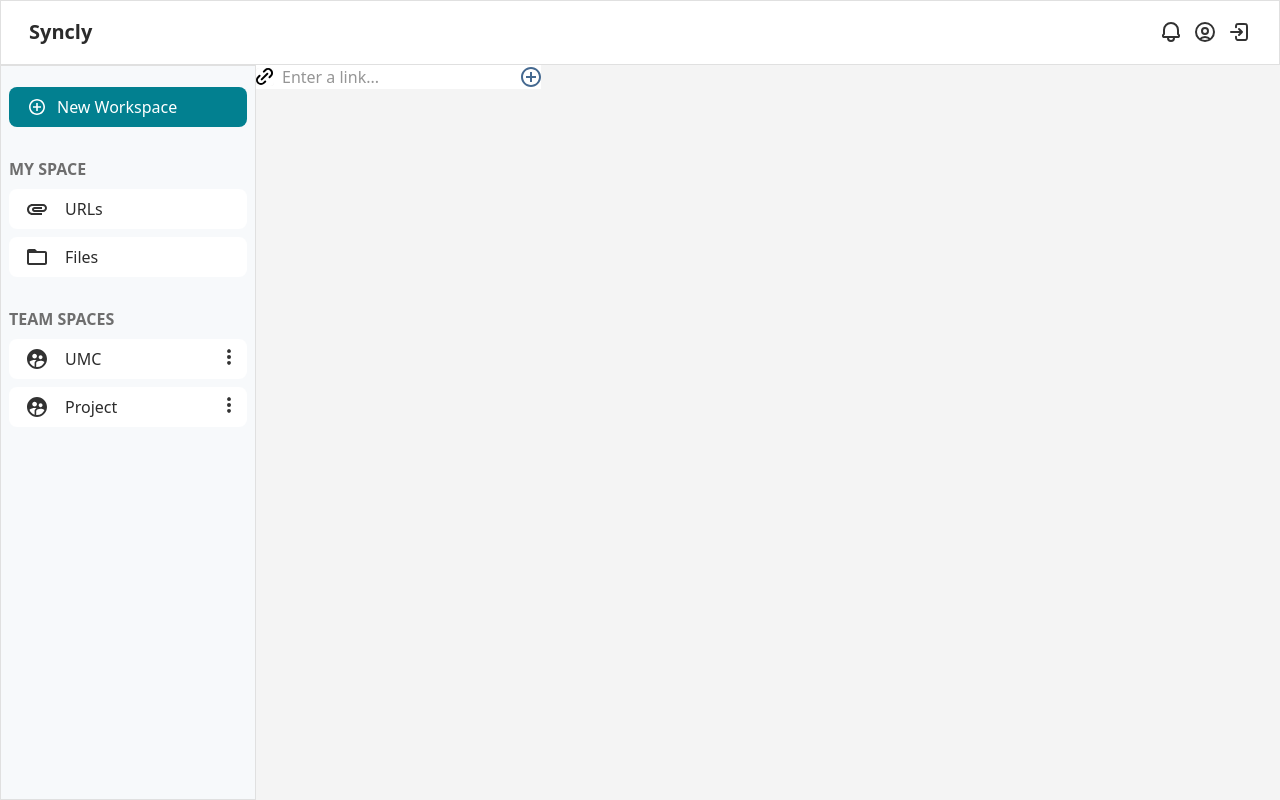
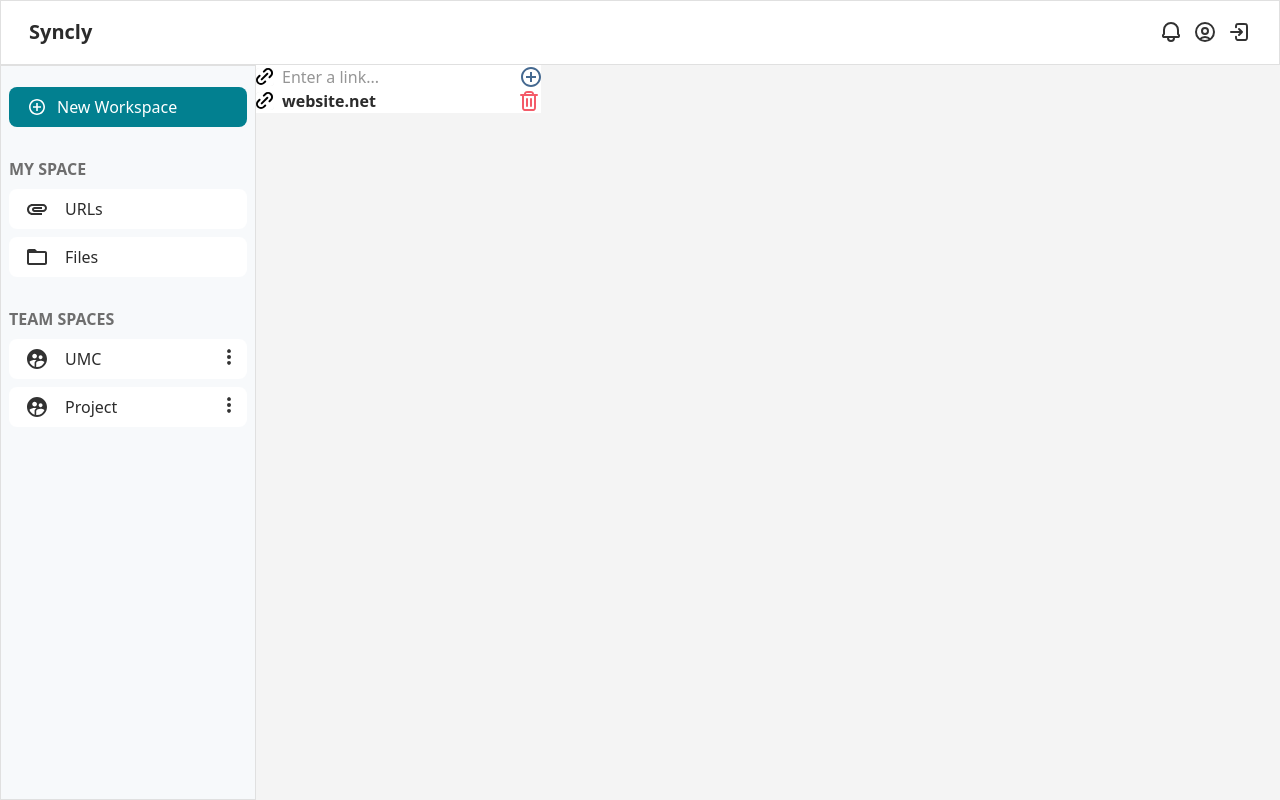
Before and after one commit to SynclyProject/Syncly-FE, a React (Vite) app in the folder Syncly/: page / in a window 1280 px wide. Built offline with nearby package versions, Linux system fonts and the light colour scheme.

Commit message:
feat: url, url input 합친 컴포넌트

```diff
--- /dev/null
+++ b/Syncly/src/components/URLs/Url.tsx
@@ -0,0 +1,32 @@
+import Icon from "../../shared/ui/Icon";
+
+type TUrlStateProps = {
+  state: "input" | "url";
+};
+interface IUrlProps extends TUrlStateProps {
+  text?: string;
+}
+
+const Url = ({ state, text }: IUrlProps) => {
+  return (
+    <div className="flex w- full bg-white border-t-[#F4F4F4] gap-2">
+      <Icon name="url" />
+      {state == "input" ? (
+        <>
+          <input
+            className="flex-1 focus:outline-none"
+            placeholder="Enter a link..."
+          />
+          <Icon name="plus_blue" />
+        </>
+      ) : (
+        <>
+          <p className="flex-1 text-[16px] font-semibold">{text}</p>
+          <Icon name="Trash_Full" />
+        </>
+      )}
+    </div>
+  );
+};
+
+export default Url;
--- a/Syncly/src/components/URLs/UrlInput.tsx
+++ /dev/null
@@ -1,16 +0,0 @@
-import Icon from "../../shared/ui/Icon";
-
-const UrlInput = () => {
-  return (
-    <div className="flex w- full bg-white border-t-[#F4F4F4] gap-2">
-      <Icon name="url" />
-      <input
-        className="flex-1 focus:outline-none"
-        placeholder="Enter a link..."
-      />
-      <Icon name="plus_blue" />
-    </div>
-  );
-};
-
-export default UrlInput;
--- a/Syncly/src/pages/HomePage.tsx
+++ b/Syncly/src/pages/HomePage.tsx
@@ -1,9 +1,10 @@
-import UrlInput from "../components/URLs/urlInput";
+import Url from "../components/URLs/Url";
 
 const HomePage = () => {
   return (
     <div>
-      <UrlInput />
+      <Url state="input" />
+      <Url state="url" text="website.net" />
     </div>
   );
 };
```
Also changed, not shown: Syncly/public/icons/Trash_Full.svg (added).
